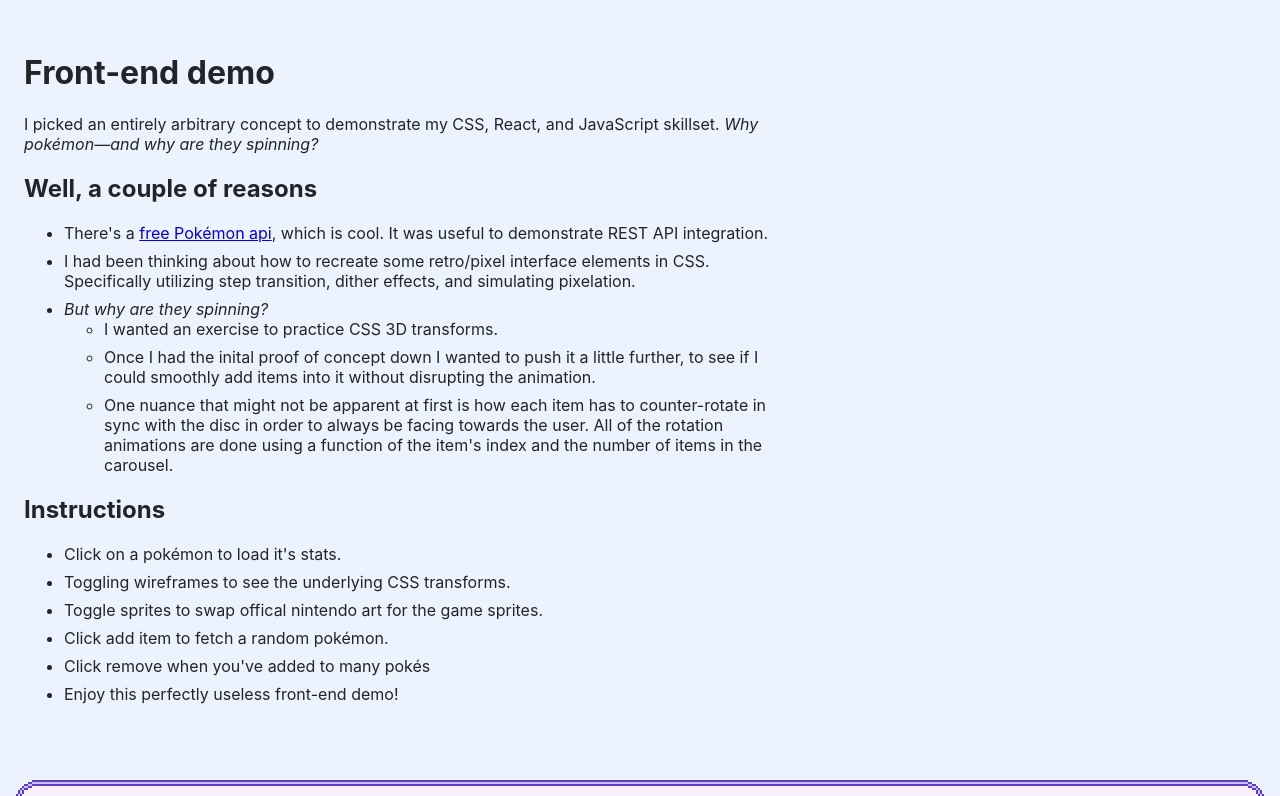
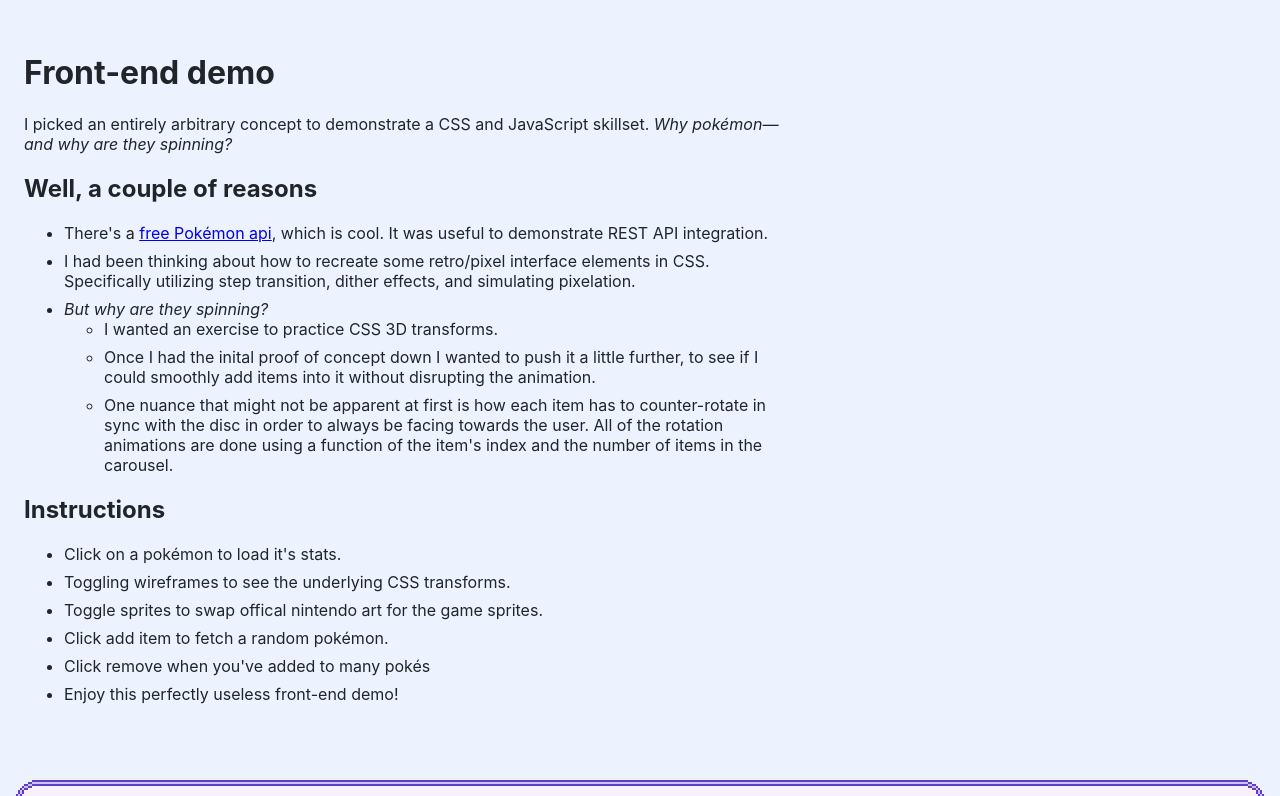
Before and after one commit to MankeyLab/mankeylab.github.io, a website built with webpack: page src/index.html in a window 1280 px wide. Shown: the top 796 px of the page. Built offline with nearby package versions, Linux system fonts and the light colour scheme; no server answers.

Commit message:
fixed typos

```diff
--- a/src/index.html
+++ b/src/index.html
@@ -13,7 +13,7 @@
             <h1>Front-end demo</h1>
         </header>
         <section class="deck">
-            <p>I picked an entirely arbitrary concept to demonstrate my CSS, React, and JavaScript skillset. <em>Why pokémon&mdash;and why are they spinning?</em></p>
+            <p>I picked an entirely arbitrary concept to demonstrate a CSS and JavaScript skillset. <em>Why pokémon&mdash;and why are they spinning?</em></p>
             <h2>Well, a couple of reasons</h2>
             <ul>
                 <li>There's a <a href="https://pokeapi.co/" target="_blank">free Pokémon api</a>, which is cool. It was useful to demonstrate REST API integration.</li>
```
Also changed, not shown: README.md.
